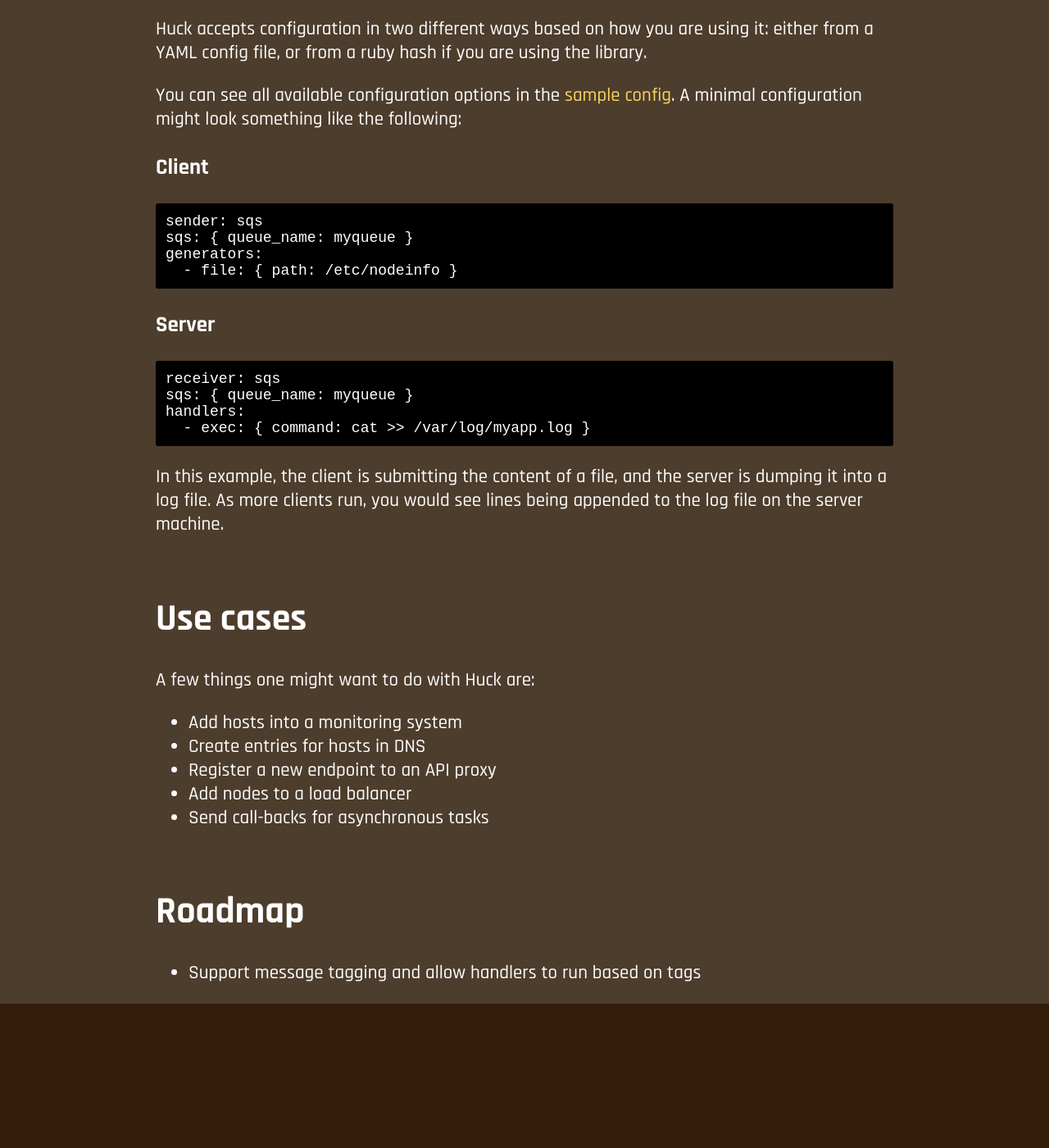
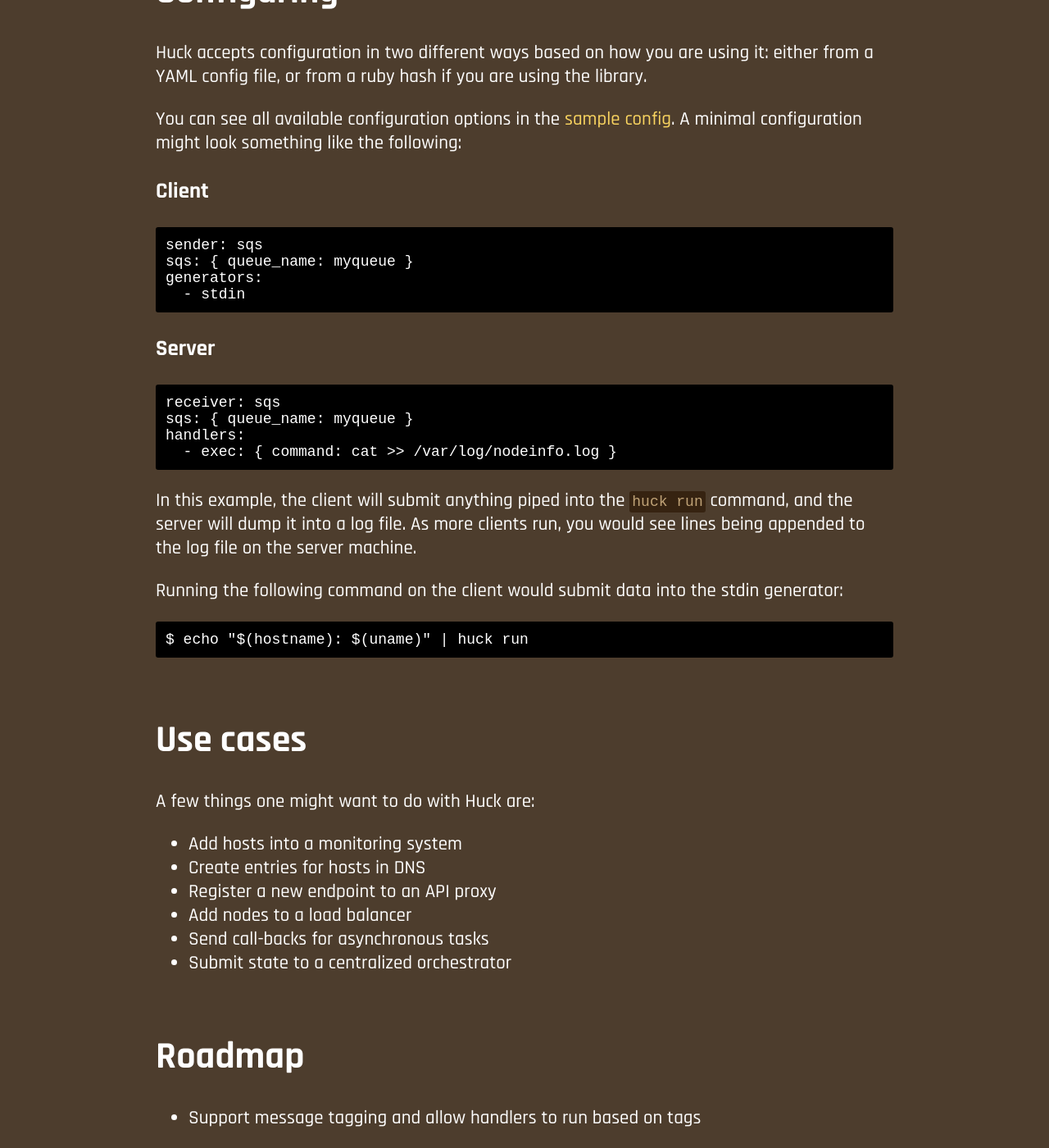
Before and after one commit to ryanuber/huck, a Jekyll site: the page built from website/index.md, in a window 1280 px wide and 1400 px high, scrolled down 1701 px. Shown: the whole window at 82% size. Built offline with Jekyll 4.4.1, drawn with Linux system fonts in a browser that asks for light colours; some web fonts are replaced; Markdown is read by kramdown in place of the engine named in the settings.

Commit message:
Added stdin generator

````diff
--- a/lib/huck.rb
+++ b/lib/huck.rb
@@ -10,6 +10,7 @@
 require 'huck/generators/ohai'
 require 'huck/generators/file'
 require 'huck/generators/exec'
+require 'huck/generators/stdin'
 require 'huck/sender'
 require 'huck/senders/sqs'
 require 'huck/senders/rabbitmq'
--- a/lib/huck/generator.rb
+++ b/lib/huck/generator.rb
@@ -19,7 +19,7 @@
       name = Huck::getarg kwargs, :name, nil
       config = Huck::getarg kwargs, :config, nil
 
-      name = 'basic' if name.nil?
+      name = 'stdin' if name.nil?
 
       case name
       when 'basic'
@@ -32,6 +32,8 @@
         g = Generators::FileGenerator.new
       when 'exec'
         g = Generators::ExecGenerator.new
+      when 'stdin'
+        g = Generators::StdinGenerator.new
       else
         raise Huck::Error, "bad generator: #{name}"
       end
--- a/website/index.md
+++ b/website/index.md
@@ -36,6 +36,7 @@
 				<li>Ohai</li>
 				<li>File reader</li>
 				<li>Command execution</li>
+				<li>stdin</li>
 			</ul>
 		</td>
         <td>
@@ -86,7 +87,7 @@
 sender: sqs
 sqs: { queue_name: myqueue }
 generators:
-  - file: { path: /etc/nodeinfo }
+  - stdin
 ```
 
 ### Server
@@ -94,12 +95,18 @@
 receiver: sqs
 sqs: { queue_name: myqueue }
 handlers:
-  - exec: { command: cat >> /var/log/myapp.log }
+  - exec: { command: cat >> /var/log/nodeinfo.log }
 ```
 
-In this example, the client is submitting the content of a file, and the server
-is dumping it into a log file. As more clients run, you would see lines being
-appended to the log file on the server machine.
+In this example, the client will submit anything piped into the `huck run`
+command, and the server will dump it into a log file. As more clients run, you
+would see lines being appended to the log file on the server machine.
+
+Running the following command on the client would submit data into the stdin
+generator:
+```
+$ echo "$(hostname): $(uname)" | huck run
+```
 
 # Use cases
 
@@ -110,6 +117,7 @@
 * Register a new endpoint to an API proxy
 * Add nodes to a load balancer
 * Send call-backs for asynchronous tasks
+* Submit state to a centralized orchestrator
 
 # Roadmap
 
````
Also changed, not shown: lib/huck/generators/stdin.rb (added, +27 -0 lines).
